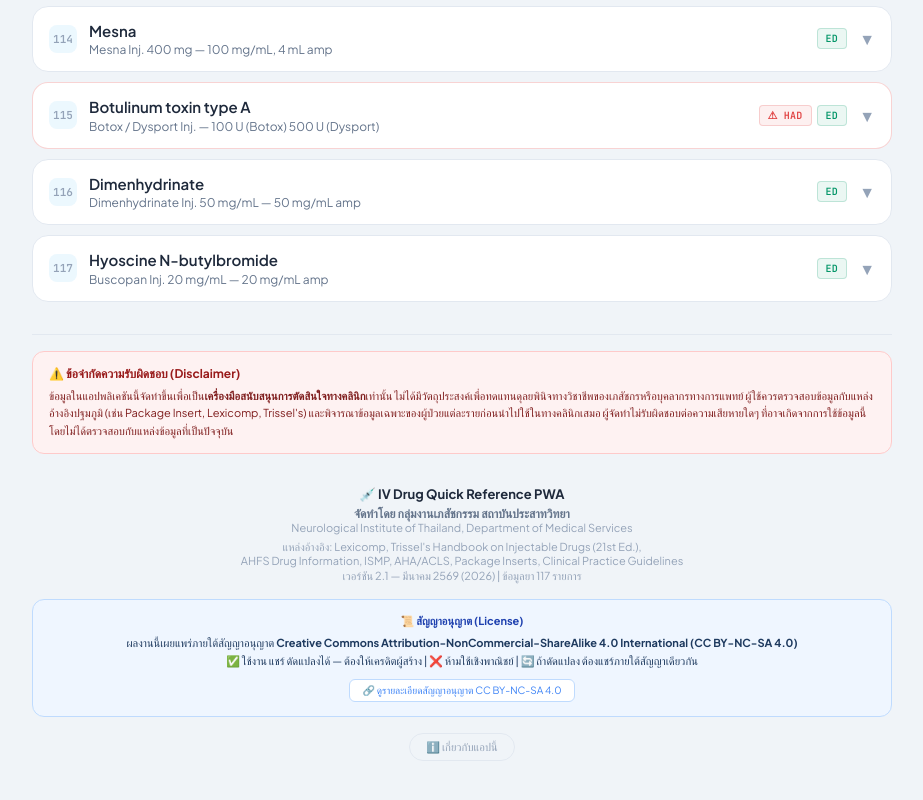
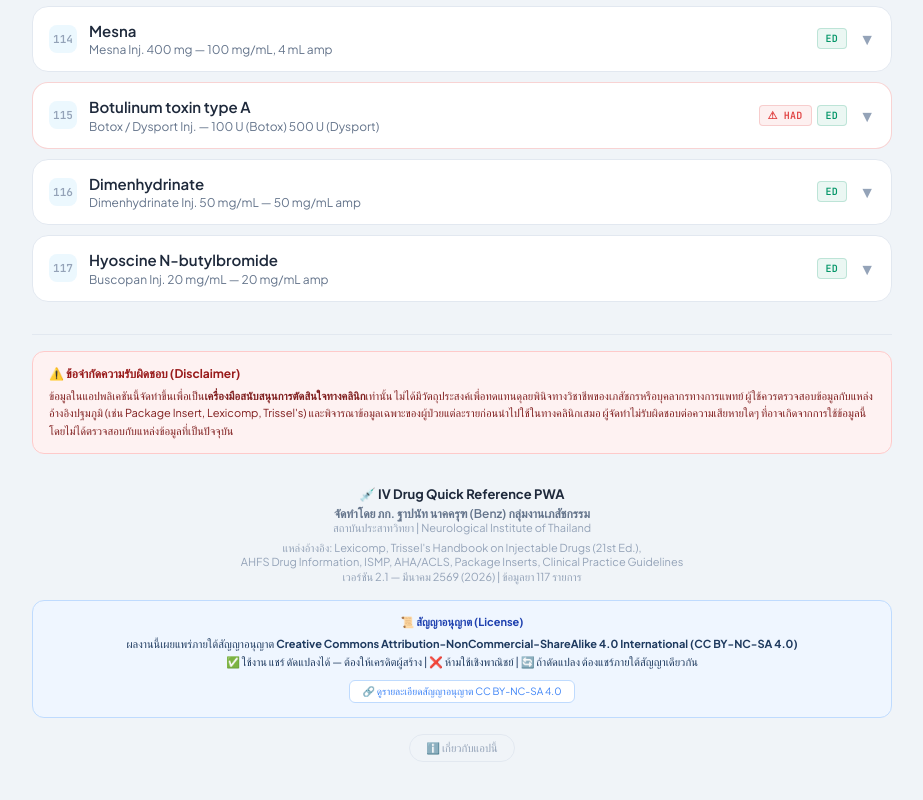
Before and after one commit to rxbenz/iv-drugref, a plain HTML site: page index.html in a window 1280 px wide. Shown: the part 8878-9678 px from the top of the page, without its empty margins (178-1101 px from the left). Drawn offline with Linux system fonts and the light colour scheme; a web font is replaced by a local one.

Commit message:
Add files via upload

```diff
--- a/index.html
+++ b/index.html
@@ -663,8 +663,8 @@ body::before {
     <!-- Credit & Attribution -->
     <div style="padding:16px 0; text-align:center;">
       <div style="font-size:13px; font-weight:700; color:var(--text-primary); margin-bottom:4px;">💉 IV Drug Quick Reference PWA</div>
-      <div style="font-size:12px; font-weight:600; color:var(--text-secondary);">จัดทำโดย กลุ่มงานเภสัชกรรม สถาบันประสาทวิทยา</div>
-      <div style="font-size:11px; color:var(--text-muted);">Neurological Institute of Thailand, Department of Medical Services</div>
+      <div style="font-size:12px; font-weight:600; color:var(--text-secondary);">จัดทำโดย ภก. ฐาปนัท นาคครุฑ (Benz) กลุ่มงานเภสัชกรรม</div>
+      <div style="font-size:11px; color:var(--text-muted);">สถาบันประสาทวิทยา | Neurological Institute of Thailand</div>
       <div style="font-size:11px; color:var(--text-muted); margin-top:6px;">
         แหล่งอ้างอิง: Lexicomp, Trissel's Handbook on Injectable Drugs (21st Ed.),<br>
         AHFS Drug Information, ISMP, AHA/ACLS, Package Inserts, Clinical Practice Guidelines
@@ -2966,7 +2966,7 @@ function showAbout() {
           </div>
           <div style="background:#f8fafc;border-radius:10px;padding:12px;margin-bottom:10px;">
             <div style="font-size:12px;font-weight:700;color:#059669;margin-bottom:4px;">👨‍⚕️ ผู้จัดทำ</div>
-            <div style="font-size:11px;color:#64748b;">กลุ่มงานเภสัชกรรม สถาบันประสาทวิทยา<br>Neurological Institute of Thailand<br>กรมการแพทย์ กระทรวงสาธารณสุข</div>
+            <div style="font-size:11px;color:#64748b;">ภก. ฐาปนัท นาคครุฑ (Benz)<br>กลุ่มงานเภสัชกรรม สถาบันประสาทวิทยา<br>กรมการแพทย์ กระทรวงสาธารณสุข</div>
           </div>
           <div style="background:#fef2f2;border:1px solid #fecaca;border-radius:10px;padding:12px;margin-bottom:10px;">
             <div style="font-size:12px;font-weight:700;color:#991b1b;margin-bottom:4px;">⚠️ Disclaimer</div>
```
Also changed, not shown: icon-128x128.png, icon-144x144.png, icon-152x152.png, icon-384x384.png, icon-512x512.png, icon-72x72.png (added), icon-96x96.png, icon-maskable-192x192.png, icon-maskable-512x512.png.
